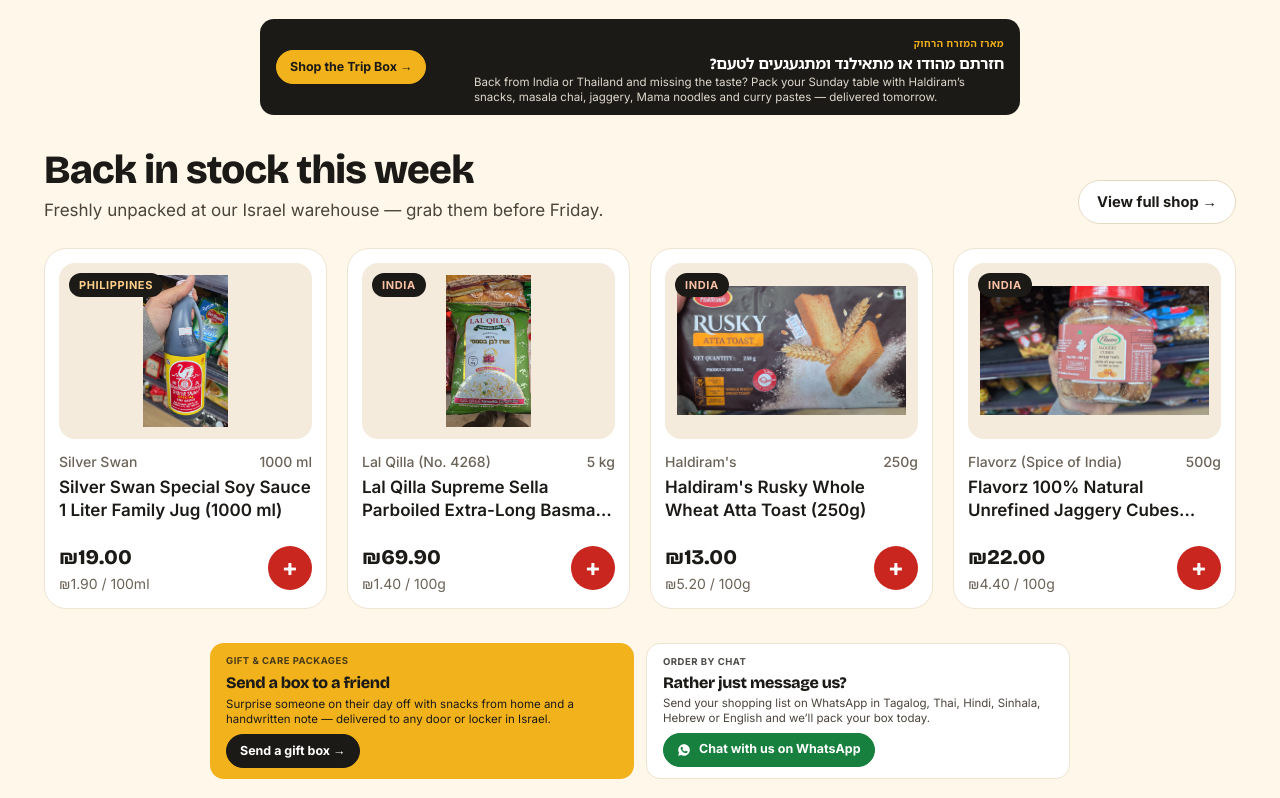
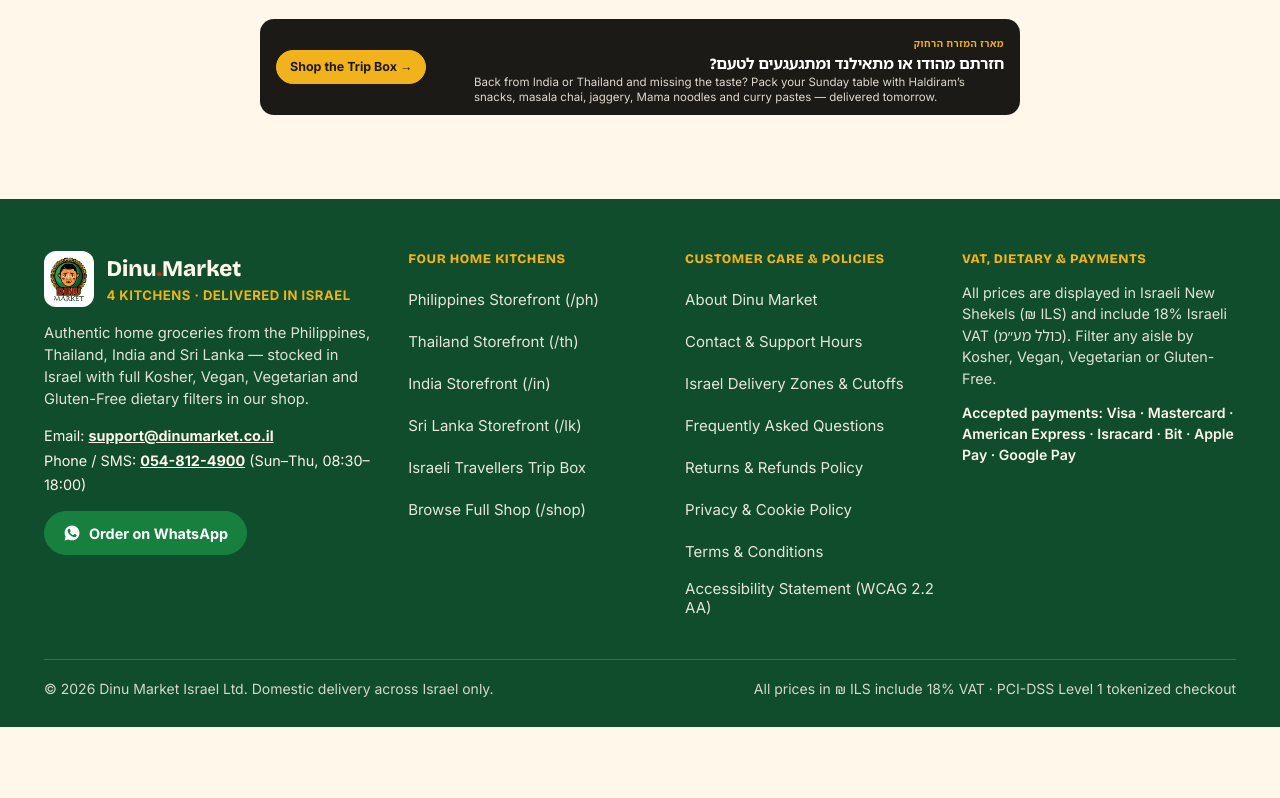
Before and after one commit to errolbrodie-sudo/Dino-Market, a website: page Website/public/index.html in a window 1280 px wide. Shown: the part 882-1680 px from the top of the page. After the commit the page ends 1609 px from the top, so only its background shows below. Drawn offline with nearby package versions, Linux system fonts and the light colour scheme; no server answers.

Commit message:
On the landing page remove the panel with the section Back in stock this week, the “Gift & care packages” panel, and the “Order by chat” panel.

```diff
--- a/Website/public/index.html
+++ b/Website/public/index.html
@@ -261,62 +261,6 @@
               <button type="button" class="btn-turmeric" onclick="app.openTripBoxCollection()">
                 Shop the Trip Box →
               </button>
-            </div>
-          </div>
-        </div>
-      </section>
-
-      <!-- 4. "Back in stock this week" (4 New Arrivals cards with country badges) -->
-      <section class="page-section" id="backInStockSection" aria-labelledby="backInStockHeading">
-        <div class="container">
-          <div class="section-head-row">
-            <div>
-              <h2 class="section-h2" id="backInStockHeading">Back in stock this week</h2>
-              <p class="section-lead">Freshly unpacked at our Israel warehouse — grab them before Friday.</p>
-            </div>
-            <button type="button" class="pill-control" onclick="app.openShopView()">View full shop →</button>
-          </div>
-          <div id="newArrivalsGrid" class="product-grid home-four-grid"></div>
-        </div>
-      </section>
-
-      <!-- 5. Two Side-by-Side Bands: Gift Box (Turmeric) + WhatsApp (White) -->
-      <section class="page-section" id="dualPromoSection">
-        <div class="container">
-          <div class="dual-promo-grid">
-            <div class="promo-band promo-band-turmeric">
-              <span class="band-label-caps">GIFT &amp; CARE PACKAGES</span>
-              <h2 class="band-title">Send a box to a friend</h2>
-              <p class="band-copy">
-                Surprise someone on their day off with snacks from home and a handwritten note — delivered to any door or locker in Israel.
-              </p>
-              <div>
-                <button type="button" class="btn-ink" onclick="app.openGiftBoxFlow()">
-                  Send a gift box →
-                </button>
-              </div>
-            </div>
-
-            <div class="promo-band promo-band-white">
-              <span class="band-label-caps">ORDER BY CHAT</span>
-              <h2 class="band-title">Rather just message us?</h2>
-              <p class="band-copy">
-                Send your shopping list on WhatsApp in Tagalog, Thai, Hindi, Sinhala, Hebrew or English and we’ll pack your box today.
-              </p>
-              <div>
-                <a
-                  id="homeWhatsappBandBtn"
-                  class="btn-whatsapp btn-cta-lg"
-                  href="https://wa.me/972548124900?text=Hi%20Dinu%2C%20I%27d%20like%20to%20order%3A"
-                  target="_blank"
-                  rel="noopener noreferrer"
-                >
-                  <svg width="20" height="20" viewBox="0 0 24 24" fill="currentColor" aria-hidden="true">
-                    <path d="M12.04 2C6.58 2 2.13 6.45 2.13 11.91c0 1.75.46 3.45 1.32 4.95L2.05 22l5.25-1.38c1.45.79 3.08 1.21 4.74 1.21 5.46 0 9.91-4.45 9.91-9.91C21.95 6.45 17.5 2 12.04 2zm5.82 14.01c-.24.68-1.41 1.3-1.95 1.38-.5.08-1.13.11-1.83-.11-.42-.13-.97-.31-1.67-.61-2.94-1.27-4.86-4.24-5.01-4.44-.15-.2-1.2-1.59-1.2-3.04 0-1.45.76-2.16 1.03-2.46.27-.3.59-.37.79-.37.2 0 .4.01.57.01.18 0 .43-.07.67.51.24.59.83 2.03.9 2.18.07.15.12.32.02.52-.1.2-.15.32-.3.49-.15.17-.31.38-.45.51-.15.15-.3.31-.13.61.17.3.76 1.25 1.63 2.02 1.12 1 2.06 1.31 2.36 1.46.3.15.47.12.64-.07.17-.2.74-.86.94-1.16.2-.3.4-.25.67-.15.27.1 1.73.82 2.03.97.3.15.5.22.57.35.07.12.07.72-.17 1.4z"/>
-                  </svg>
-                  <span>Chat with us on WhatsApp</span>
-                </a>
-              </div>
             </div>
           </div>
         </div>
--- a/Website/public/styles.css
+++ b/Website/public/styles.css
@@ -1036,7 +1036,7 @@ textarea {
 }
 
 #travellersBandSection {
-  padding: 6px 0 10px;
+  padding: 6px 0 28px;
 }
 
 #dualPromoSection {
@@ -2479,7 +2479,7 @@ textarea {
   }
 
   #travellersBandSection {
-    padding: 4px 0 8px;
+    padding: 4px 0 20px;
   }
 
   #dualPromoSection {
```
Also changed, not shown: 1 other file.
